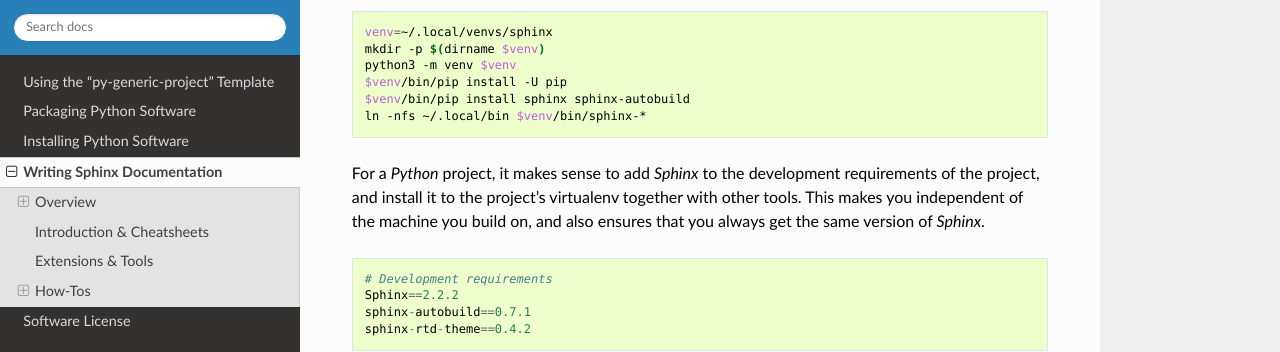
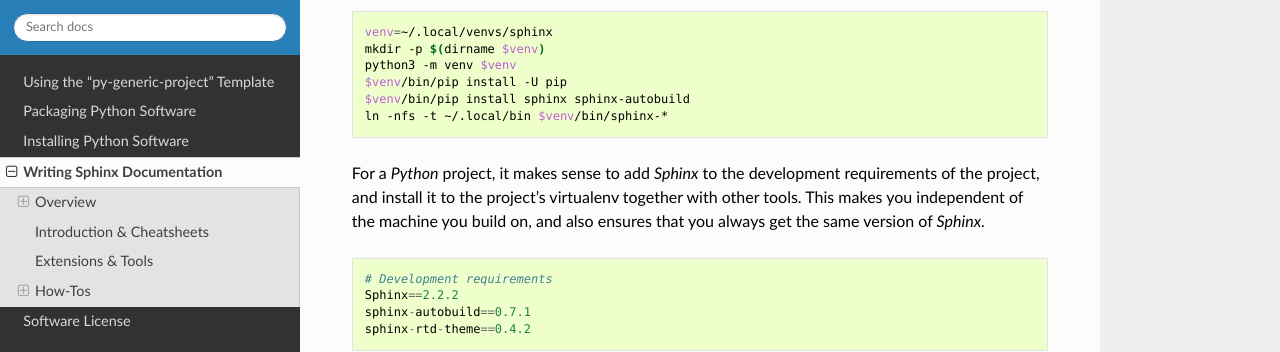
Before and after one commit to Springerle/py-generic-project, a Sphinx documentation site: the page built from docs/authoring.rst, in a window 1280 px wide and 900 px high, scrolled down 2028 px. Shown: the part 151-503 px from the top of the window. Built offline with Sphinx 7.4.7 and the Read the Docs theme 2.0.0, drawn with Linux system fonts in a browser that asks for light colours.

Commit message:
docs: fix 'ln' call

```diff
--- a/docs/authoring.rst
+++ b/docs/authoring.rst
@@ -157,7 +157,7 @@
     python3 -m venv $venv
     $venv/bin/pip install -U pip
     $venv/bin/pip install sphinx sphinx-autobuild
-    ln -nfs ~/.local/bin $venv/bin/sphinx-*
+    ln -nfs -t ~/.local/bin $venv/bin/sphinx-*
 
 For a *Python* project, it makes sense to add *Sphinx* to the
 development requirements of the project, and install it to the project's
```
